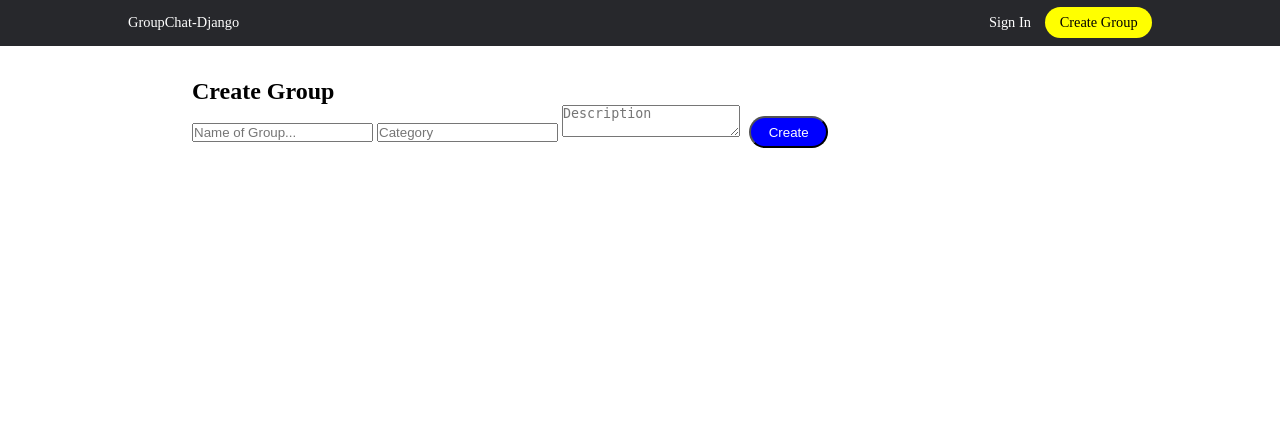
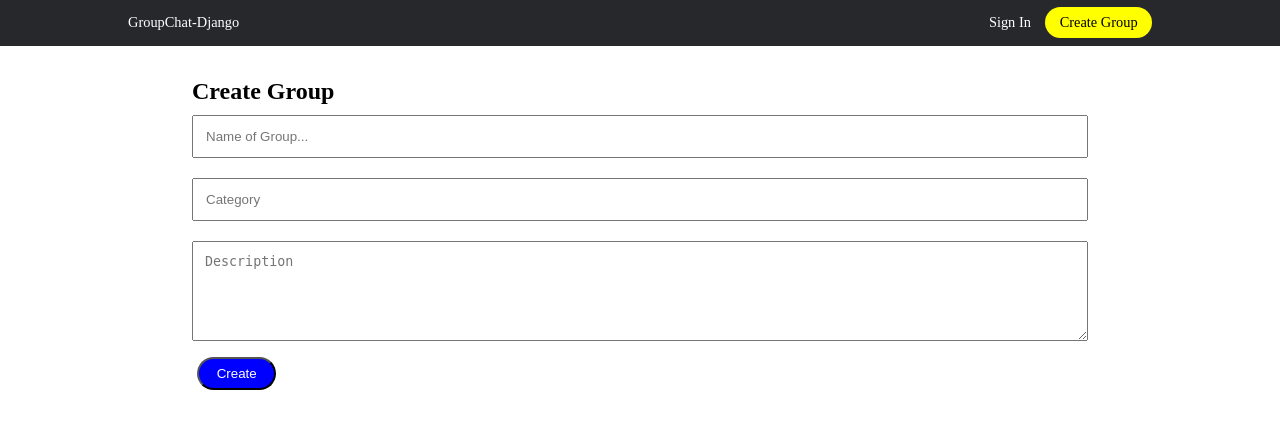
Before and after one commit to codewitgabi/Django-GroupChat-tutorial, a Django app: page /create_group/ in a window 1280 px wide. Shown: the top 429 px of the page. Run offline with Django 3.2, Linux system fonts and the light colour scheme; data that the repository does not hold is empty.

Commit message:
Updated styling

```diff
--- a/templates/base.html
+++ b/templates/base.html
@@ -123,6 +123,15 @@
             padding: 10px;
             border: 1px solid orange;
         }
+        #create-form input, textarea {
+            width: 100%;
+            padding: 12px;
+            display: inline-block;
+            margin: 10px 0;
+        }
+        textarea {
+            height: 100px;
+        }
 
         @media only screen and (max-width: 650px) {
             nav a {
@@ -145,15 +154,6 @@
             }
             .rm-mrg {
                 margin-top: -2.5em;
-            }
-            #create-form input, textarea {
-                width: 100%;
-                padding: 12px;
-                display: inline-block;
-                margin: 10px 0;
-            }
-            textarea {
-                height: 100px;
             }
         }
     </style>
```
